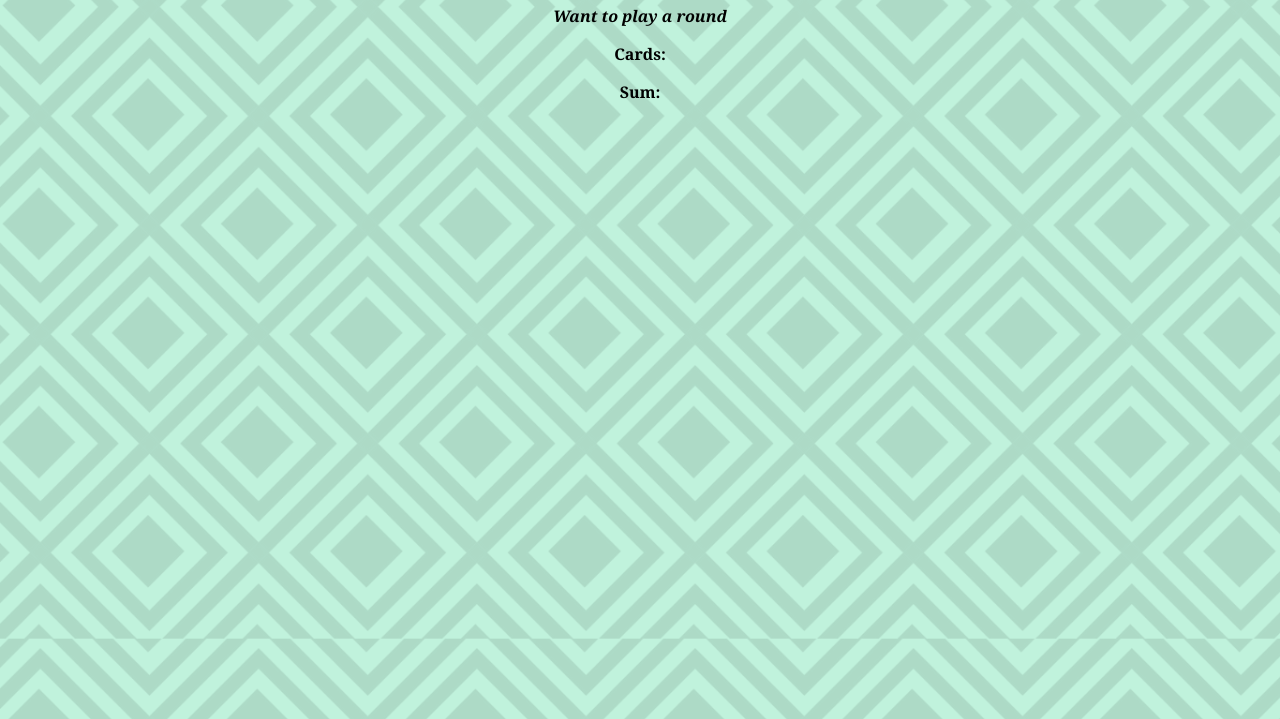
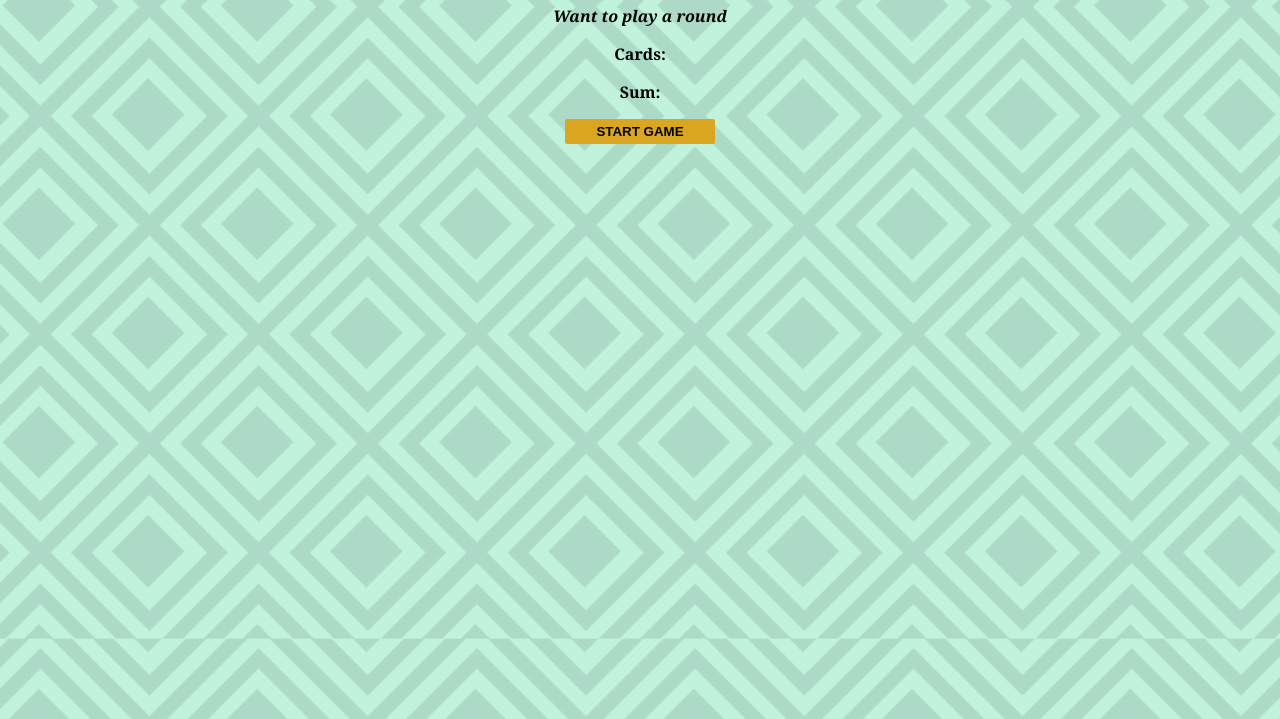
Before and after one commit to arzucaner/card-game, a plain HTML site: page index.html in a window 1280 px wide. Shown: the part 81-800 px from the top of the page. Drawn offline with Linux system fonts and the light colour scheme.

Commit message:
Add practice

```diff
--- a/index.html
+++ b/index.html
@@ -8,6 +8,7 @@
         <p id="message-el">Want to play a round</p>
         <p>Cards:</p>
         <p>Sum:</p>
+        <button onclick="startGame()">START GAME</button>
         <script src="script.js"></script>
     </head>
     </body>
--- a/script.js
+++ b/script.js
@@ -16,13 +16,25 @@ let isAlive = true
 // Declare a variable called message and assign it's value to an empty string
 let message = ""
 
-if (sum <= 20) {
+//Store the message-el paragraph in a variable called messageEl
+let messageEl = document.getElementById("message-el")
+console.log(messageEl)
+
+function startGame() {
+   if (sum <= 20) {
    message = "Do you want to draw a new card?"
-} else if (sum === 21) {
+   } else if (sum === 21) {
    message = "Wohoo! You've got Card"
    hasCard = true
-} else {
- message = "You're out of the game!"
+   } else {
+   message = "You're out of the game!"
+   isAlive = false
+   }
+   //console.log(message)
+   //Display the message in the messageEl using messageEL.textContent
+   messageEl.textContent = message
+}
+
 
 //if(sum < 21) {
   // console.log("Do you want to draw a new card? ")
--- a/style.css
+++ b/style.css
@@ -14,3 +14,14 @@ h1 {
 #message-el {
     font-style: italic;
 }
+
+button {
+    color: #010101;
+    width: 150px;
+    background: goldenrod;
+    padding-top: 5px;
+    padding-bottom: 5px;
+    font-weight: bold;
+    border: none;
+    border-radius: 2px;
+}
```
